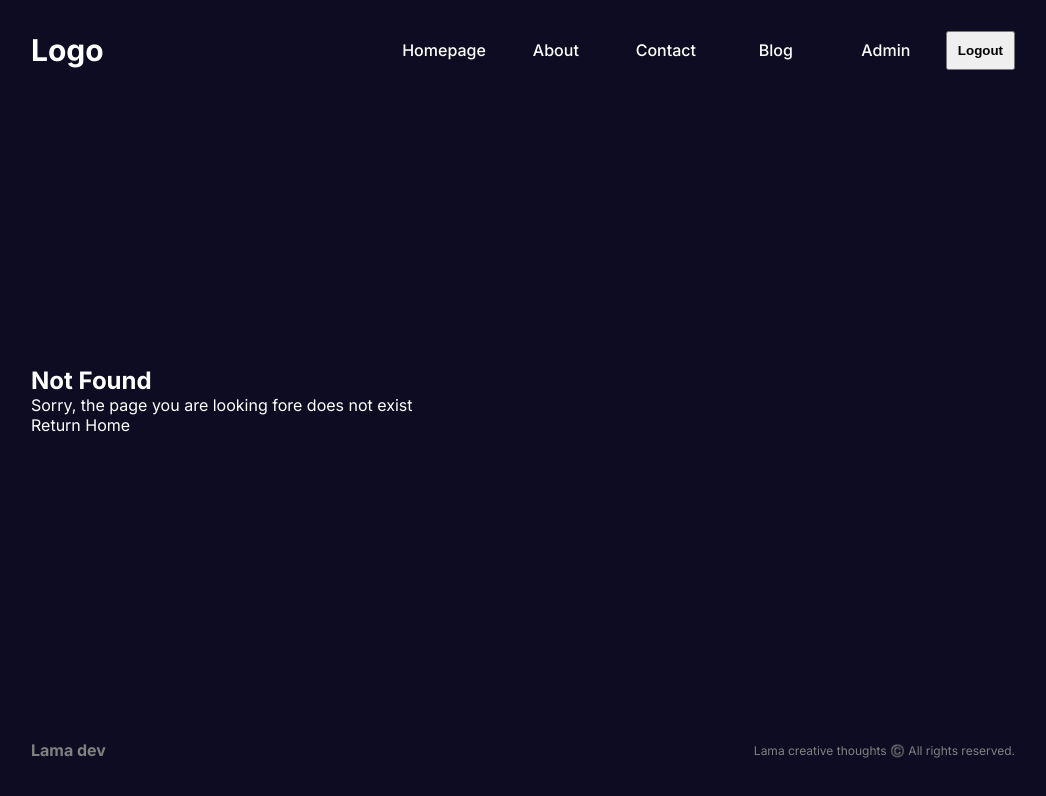
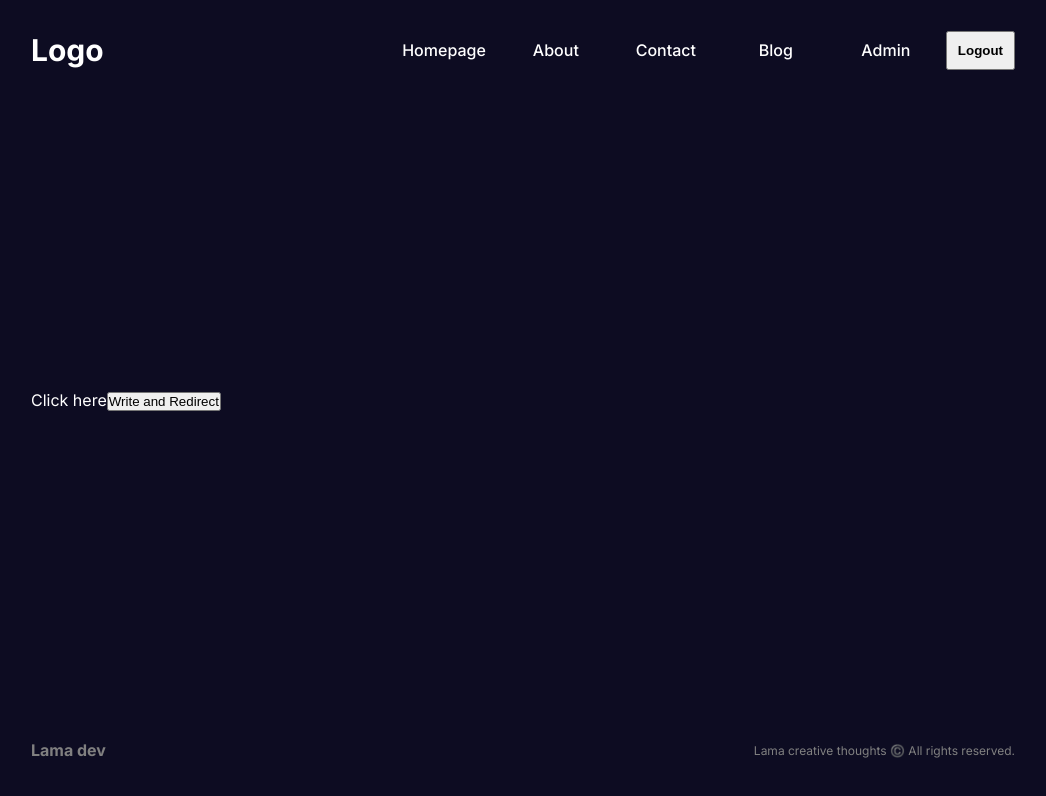
Before and after one commit to lasha-codes/advanced-next.js, a Next.js app: page /navigationtest in a window 1280 px wide. Before the commit this address had no page. Shown: the top 796 px of the page, without its empty margins (117-1163 px from the left). Built offline with nearby package versions, Linux system fonts and the light colour scheme.

Commit message:
learned navigation in next.js

```diff
--- a/src/app/blog/[slug]/page.jsx
+++ b/src/app/blog/[slug]/page.jsx
@@ -1,7 +1,8 @@
 import Image from 'next/image'
 import styles from './singlePost.module.css'
 
-const SinglePostPage = () => {
+const SinglePostPage = ({ params, searchParams }) => {
+  // console.log(params, searchParams)
   return (
     <div className={styles.container}>
       <div className={styles.imgContainer}>
--- /dev/null
+++ b/src/app/navigationtest/page.jsx
@@ -0,0 +1,31 @@
+'use client'
+
+import Link from 'next/link'
+import { usePathname, useRouter, useSearchParams } from 'next/navigation'
+
+const NavigationTestPage = () => {
+  const router = useRouter()
+  const pathname = usePathname()
+  const searchParams = useSearchParams()
+
+  const q = searchParams.get('q')
+
+  console.log(q)
+
+  console.log(pathname)
+
+  const handleClick = () => {
+    router.replace('/')
+  }
+
+  return (
+    <div>
+      <Link href='/' prefetch={false}>
+        Click here
+      </Link>
+      <button onClick={handleClick}>Write and Redirect</button>
+    </div>
+  )
+}
+
+export default NavigationTestPage
```
